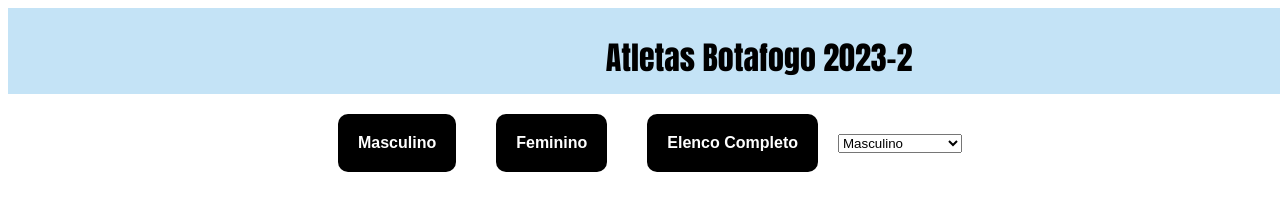
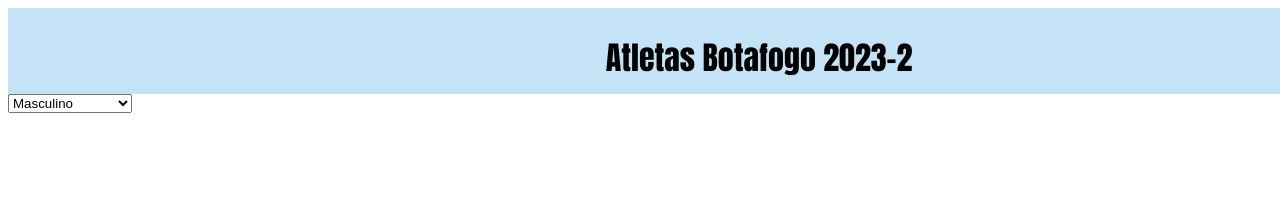
Before and after one commit to Gabrielmendes12/ap2_dev_web, a plain HTML site: page index2.html in a window 1280 px wide. Shown: the top 210 px of the page. Drawn offline with Linux system fonts and the light colour scheme.

Commit message:
select options

```diff
--- a/index2.html
+++ b/index2.html
@@ -14,11 +14,6 @@
             <h1>Atletas Botafogo 2023-2</h1>
             <button id="btn-sair">Sair</button>
         </header>
-
-        <div id="barra-escolhas">
-            <button id="masculino">Masculino</button>
-            <button id="feminino">Feminino</button>
-            <button id="all">Elenco Completo</button>
             <select id="escolha">
                 <option value="masculino">Masculino</option>
                 <option value="feminino">Feminino</option>
```
